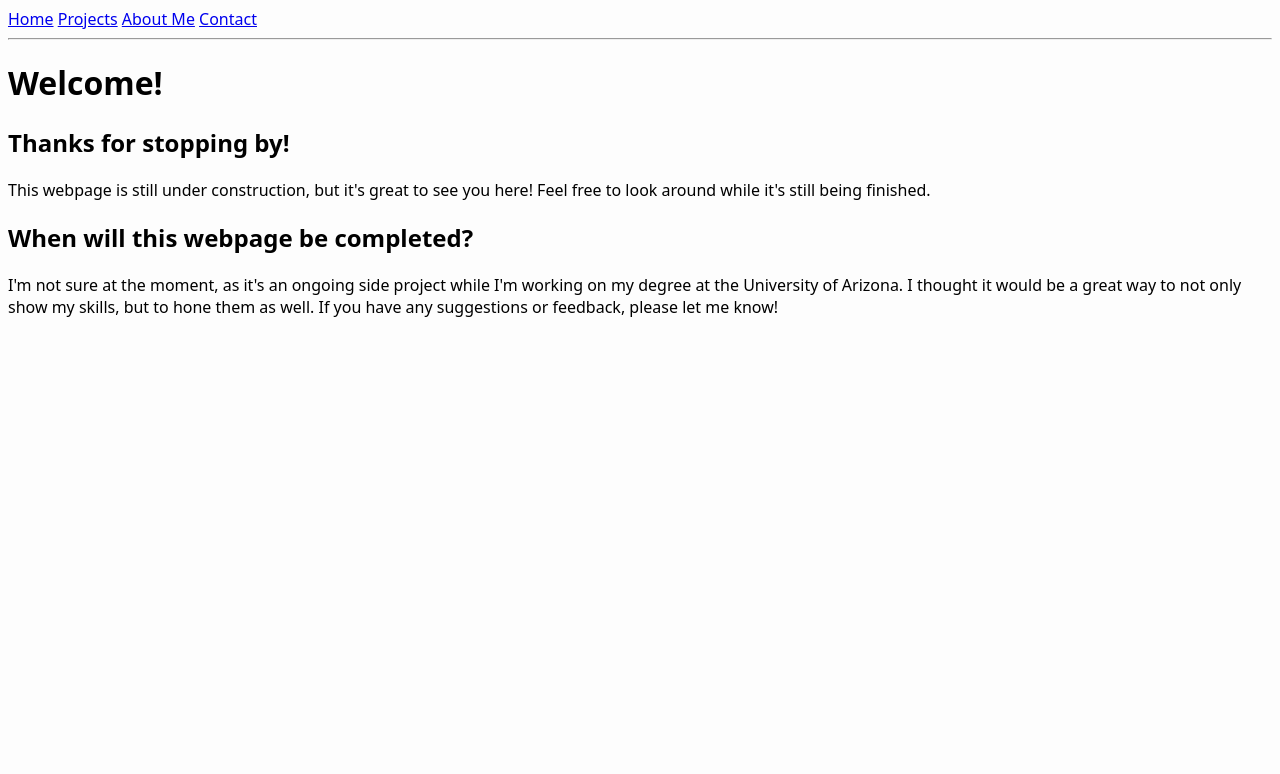
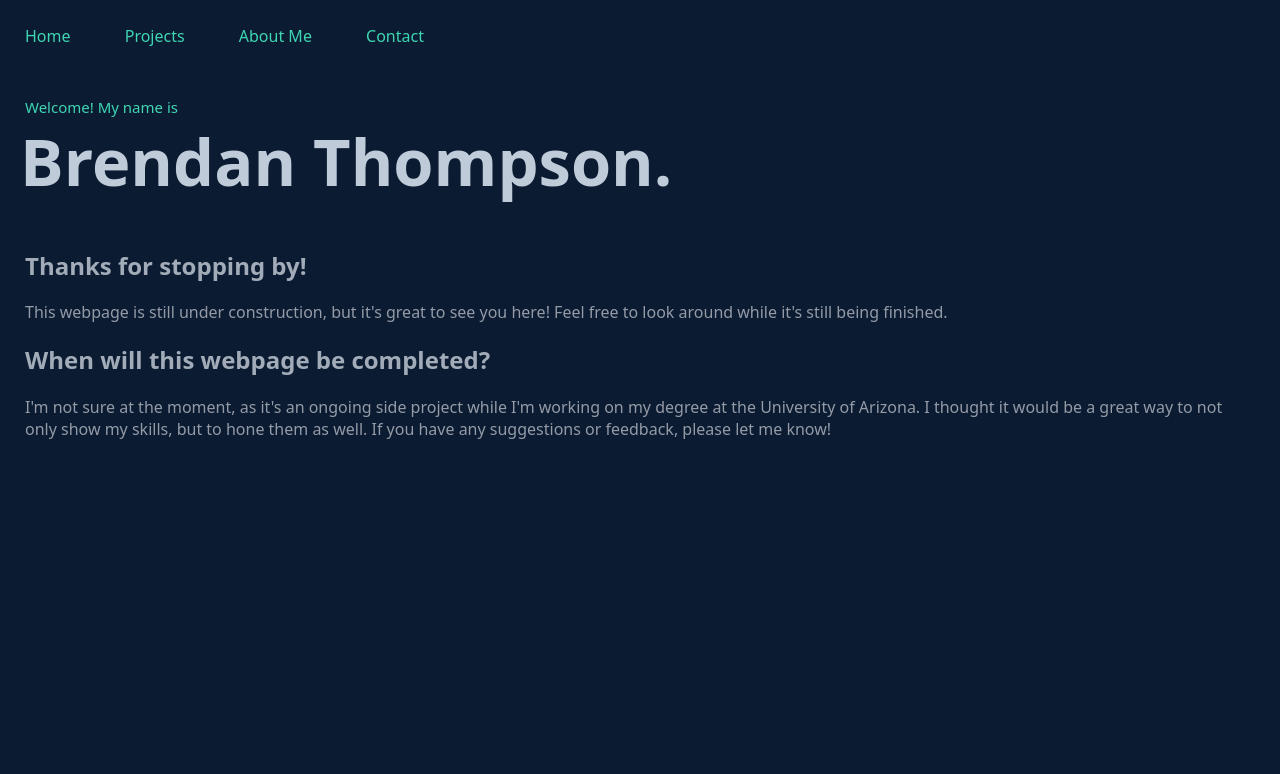
Before and after one commit to waocats/personal-website, a Flask app: page / in a window 1280 px wide. Shown: the top 774 px of the page. Run offline with Flask 2, Linux system fonts and the light colour scheme.

Commit message:
Added darker colors and modified formatting

```diff
--- a/waocats_site/static/main.css
+++ b/waocats_site/static/main.css
@@ -1,31 +1,51 @@
-h1, h2, h3, h4, h5, h6 {
-    font-family: "Noto Sans";
-    font-weight: medium;
+.navbar {
+    padding-bottom: 50px;
 }
 
-.navbar, p, ul {
-    font-family: "Noto Sans";
-    font-weight: normal;
+a {
+    padding-right: 50px;
+    text-decoration: none;
+    color: #3ed6b3;
 }
 
-p > code,
-li > code,
-dd > code,
-td > code {
+body {
+    background-color: #0b1b31;
+    margin: 25px;
+    font-family: "Noto Sans";
+}
+
+h1, h2, h3, h4, h5, h6 {
+    font-weight: bolder;
+    color: #a2abb8;
+}
+
+h1 {
+    margin-top: auto;
+    font-size: 65px;
+    color: #c0cbda;
+    position: relative;
+    left: -5px;
+}
+
+small {
+    color: #3ed6b3;
+    font-size: 15px;
+}
+
+p, ul {
+    color: #949ba7;
+}
+
+code {
     font-size: 14px;
-    background: #f3f3f3;
-    border: 1.2px solid rgb(166, 166, 253);
-    word-wrap: break-word;
+    border: 1.2px solid #3ed6b3;
+    border-radius: .2rem;
+    padding: .1rem;
     box-decoration-break: clone;
-    padding: .1rem .1rem .1rem;
-    border-radius: .2rem;
+    margin-right: .1rem;
 }
 
 video {
     max-width: 100%;
     height: auto;
 }
-
-body {
-    background-color: rgb(253, 253, 253);
-    margin-bottom: 25px;}
--- a/waocats_site/templates/base.jinja2
+++ b/waocats_site/templates/base.jinja2
@@ -18,7 +18,6 @@
             <a href="{{ url_for('about') }}">About Me</a>
             <a href="{{ url_for('contact') }}">Contact</a>
         </div>
-        <hr>
         {% block content %} {% endblock %}
     </body>
 </html>
--- a/waocats_site/templates/index.jinja2
+++ b/waocats_site/templates/index.jinja2
@@ -1,7 +1,8 @@
 {% extends "base.jinja2" %}
 
 {% block content %}
-    <h1>Welcome!</h1>
+    <small>Welcome! My name is</small>
+    <h1>Brendan Thompson.</h1>
 
     <h2>Thanks for stopping by!</h2>
     <p>This webpage is still under construction, but it's great to see you here! Feel free to look around while it's still being finished.</p>
```
